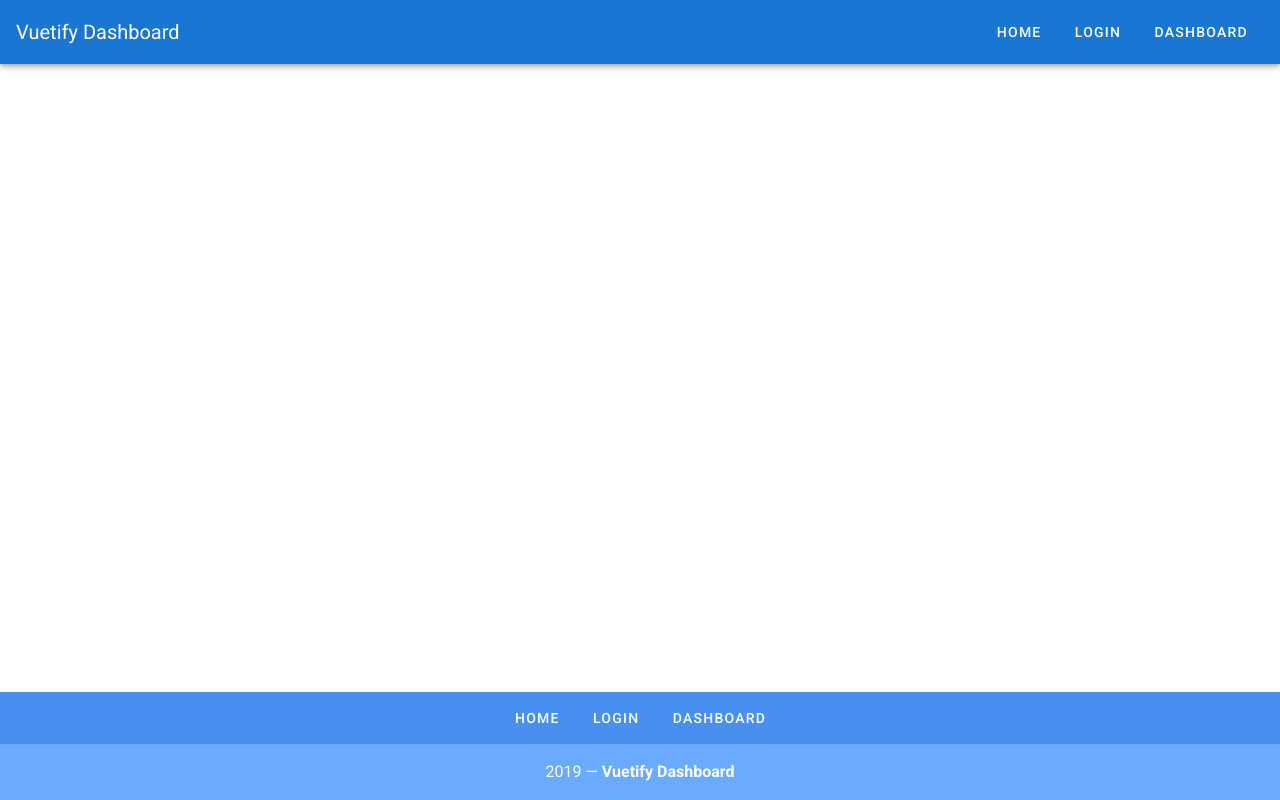
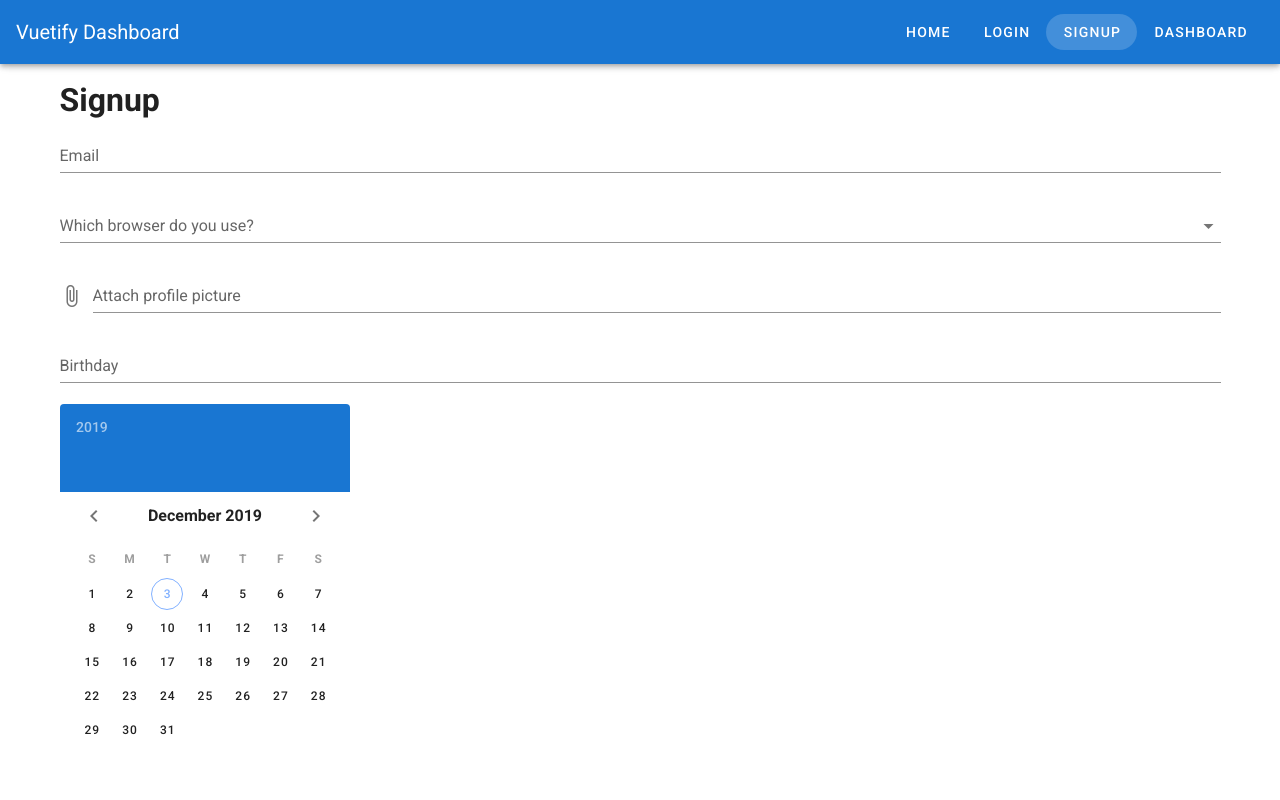
Before and after one commit to Georgiy-Zhurahivskiy/beautify-with-vuetify, a Vue app in the folder vuetify-dashboard/: page /signup in a window 1280 px wide. Shown: the top 800 px of the page. Built offline with nearby package versions, Linux system fonts and the light colour scheme.

Commit message:
les-6: basic forms

```diff
--- a/vuetify-dashboard/src/App.vue
+++ b/vuetify-dashboard/src/App.vue
@@ -9,9 +9,7 @@
         text
         rounded
         :to="link.url"
-			>
-				{{ link.label }}
-			</v-btn>
+      >{{ link.label }}</v-btn>
     </v-app-bar>
     <v-content>
       <router-view></router-view>
@@ -26,11 +24,10 @@
           rounded
           class="my-2"
           :to="link.url"
-				>
-					{{ link.label }}
-				</v-btn>
+        >{{ link.label }}</v-btn>
         <v-flex primary lighten-2 py-4 text-center white--text xs12>
-					{{ new Date().getFullYear() }} — <strong>Vuetify Dashboard</strong>
+          {{ new Date().getFullYear() }} —
+          <strong>Vuetify Dashboard</strong>
         </v-flex>
       </v-layout>
     </v-footer>
@@ -39,24 +36,28 @@
 
 <script>
 export default {
-	name: 'App',
+  name: "App",
   data() {
     return {
       links: [
         {
-					label: 'Home',
-					url: '/'
+          label: "Home",
+          url: "/"
         },
         {
-					label: 'Login',
-					url: '/login'
+          label: "Login",
+          url: "/login"
         },
         {
-					label: 'Dashboard',
-					url: '/dashboard'
+          label: "Signup",
+          url: "/signup"
+        },
+        {
+          label: "Dashboard",
+          url: "/dashboard"
         }
       ]
+    };
   }
-	}
-}
+};
 </script>
--- a/vuetify-dashboard/src/router/index.js
+++ b/vuetify-dashboard/src/router/index.js
@@ -31,6 +31,11 @@
       path: "/dashboard",
       name: "dashboard",
       component: () => import("./../views/Dashboard.vue")
+    },
+    {
+      path: "/signup",
+      name: "signup",
+      component: () => import("./../views/Signup.vue")
     }
   ]
 });
--- /dev/null
+++ b/vuetify-dashboard/src/views/Signup.vue
@@ -0,0 +1,34 @@
+<template>
+  <v-container>
+    <v-row>
+      <v-col>
+        <h1>Signup</h1>
+        <v-form>
+          <v-text-field label="Email" type="email"></v-text-field>
+          <v-autocomplete
+            label="Which browser do you use?"
+            :items="browsers"
+          ></v-autocomplete>
+          <v-file-input label="Attach profile picture"></v-file-input>
+          <v-text-field
+            v-model="birthday"
+            label="Birthday"
+            readonly
+          ></v-text-field>
+          <v-date-picker v-model="birthday"></v-date-picker>
+          <v-checkbox label="Agree to terms & conditions"></v-checkbox>
+          <v-btn type="submit" color="primary">Submit</v-btn>
+        </v-form>
+      </v-col>
+    </v-row>
+  </v-container>
+</template>
+
+<script>
+export default {
+  data: () => ({
+    birthday: '',
+    browsers: ['Chrome', 'Firefox', 'Safari', 'Edge', 'Brave']
+  })
+}
+</script>
```
Lines whose indentation alone changed are shown as unchanged.
